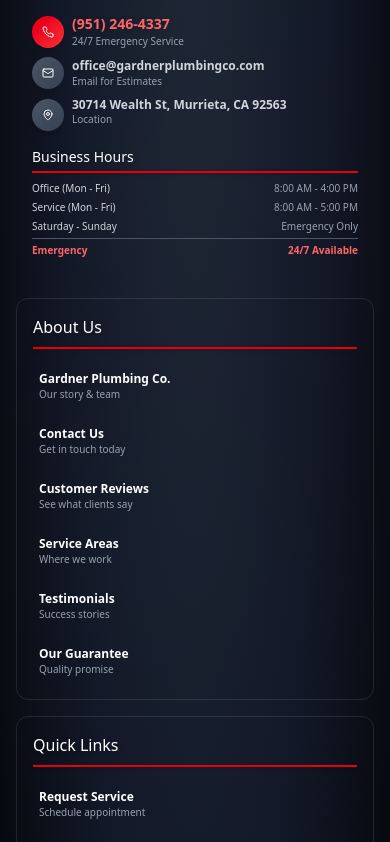
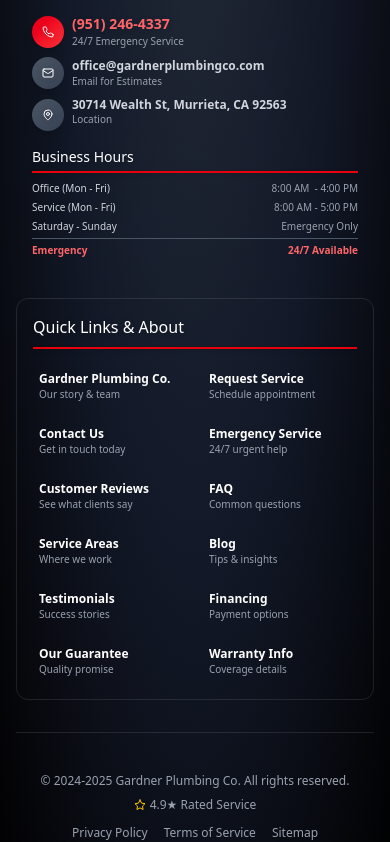
Before and after one commit to tdmgmrkt-arch/gardner-site-next, a Next.js app: page /privacy-policy in a window 390 px wide. Shown: the part 2879-3721 px from the top of the page. Built offline with nearby package versions, Linux system fonts and the light colour scheme.

Commit message:
footer changes

```diff
--- a/components/Footer.tsx
+++ b/components/Footer.tsx
@@ -10,7 +10,7 @@
 export function Footer() {
   const [email, setEmail] = useState("");
 
-  const handleNewsletterSubmit = (e: React.FormEvent) => {
+  const handleNewsletterSubmit = (e) => {
     e.preventDefault();
     console.log("Newsletter subscription:", email);
     setEmail("");
@@ -18,12 +18,7 @@
 
   return (
     <footer className="relative bg-cover bg-center bg-no-repeat">
-      {/* Dark overlay */}
-      <div className="absolute inset-0 bg-black/80"></div>
-
-      {/* Main Footer Content */}
-      <div className="relative z-10">
-        {/* Enhanced Premium Background */}
+      {/* Dark overlay and background */}
       <div
         className="absolute inset-0"
         style={{
@@ -33,8 +28,6 @@
           `,
         }}
       />
-
-        {/* Premium texture overlay */}
       <div
         className="absolute inset-0 opacity-10"
         style={{
@@ -46,10 +39,11 @@
         }}
       />
 
+      {/* Main Footer Content */}
       <div className="relative z-10 max-w-7xl mx-auto px-4 sm:px-6 lg:px-8 py-12 sm:py-16 animate-fade-in">
         {/* Main Footer Grid */}
         <div className="grid grid-cols-1 lg:grid-cols-12 gap-6 sm:gap-8 mb-8 sm:mb-12">
-            {/* Company Branding Section */}
+          {/* Company Branding Section (always visible) */}
           <div className="lg:col-span-5 lg:border-r lg:border-white/10 lg:pr-8">
             <div className="glassmorphism-dark rounded-xl sm:rounded-2xl p-4 sm:p-6 lg:p-8 shadow-luxury hover-lift transition-all duration-500">
               <img src={logo} alt="Gardner Plumbing Co." className="h-12 sm:h-14 w-auto mb-3 sm:mb-4 drop-shadow-lg" />
@@ -102,7 +96,7 @@
                 <div className="space-y-1 sm:space-y-1.5">
                   <div className="flex justify-between items-center">
                     <span className="text-gray-300 text-[10px] sm:text-xs">Office (Mon - Fri)</span>
-                      <span className="text-gray-400 text-[10px] sm:text-xs">8:00 AM  - 4:00 PM</span>
+                    <span className="text-gray-400 text-[10px] sm:text-xs">8:00 AM  - 4:00 PM</span>
                   </div>
                   <div className="flex justify-between items-center">
                     <span className="text-gray-300 text-[10px] sm:text-xs">Service (Mon - Fri)</span>
@@ -125,7 +119,67 @@
 
           {/* Navigation Links Section */}
           <div className="lg:col-span-7">
-              <div className="grid grid-cols-1 sm:grid-cols-2 md:grid-cols-3 gap-4 sm:gap-6 lg:gap-8 h-full">
+            {/* --- Mobile-only 'Quick Links & About' combined section --- */}
+            <div className="glassmorphism-dark rounded-xl sm:rounded-2xl p-4 sm:p-6 shadow-luxury hover-lift transition-all duration-500 border border-white/10 lg:hidden">
+              <h4 className="text-base sm:text-lg text-white mb-4 sm:mb-6 pb-2 sm:pb-3 border-b-2 border-red-600 drop-shadow-sm">
+                Quick Links & About
+              </h4>
+              <div className="grid grid-cols-2 gap-4 sm:gap-6">
+                {/* About Us Links */}
+                <ul className="space-y-3 sm:space-y-4">
+                  {[
+                    { name: "Gardner Plumbing Co.", desc: "Our story & team", link: "/about-us" },
+                    { name: "Contact Us", desc: "Get in touch today", link: "/contact-us" },
+                    { name: "Customer Reviews", desc: "See what clients say", link: "/reviews" },
+                    { name: "Service Areas", desc: "Where we work", link: "/about-us#service-area" },
+                    { name: "Testimonials", desc: "Success stories", link: "/reviews" },
+                    { name: "Our Guarantee", desc: "Quality promise", link: "/guarantee" },
+                  ].map((item, index) => (
+                    <li key={index}>
+                      <a
+                        href={item.link}
+                        className="group/link block p-1.5 sm:p-2 rounded-lg hover:bg-white/5 transition-all duration-300"
+                      >
+                        <div className="text-white text-xs sm:text-sm group-hover/link:text-red-400 transition-colors duration-300 font-medium">
+                          {item.name}
+                        </div>
+                        <div className="text-[10px] sm:text-xs text-gray-400 group-hover/link:text-gray-300 transition-colors duration-300">
+                          {item.desc}
+                        </div>
+                      </a>
+                    </li>
+                  ))}
+                </ul>
+                {/* Quick Links */}
+                <ul className="space-y-3 sm:space-y-4">
+                  {[
+                    { name: "Request Service", desc: "Schedule appointment", link: "/contact-us" },
+                    { name: "Emergency Service", desc: "24/7 urgent help", link: "/services/emergency-service" },
+                    { name: "FAQ", desc: "Common questions", link: "/frequently-asked-questions" },
+                    { name: "Blog", desc: "Tips & insights", link: "/blog" },
+                    { name: "Financing", desc: "Payment options", link: "/financing" },
+                    { name: "Warranty Info", desc: "Coverage details", link: "/warranty" },
+                  ].map((item, index) => (
+                    <li key={index}>
+                      <a
+                        href={item.link}
+                        className="group/link block p-1.5 sm:p-2 rounded-lg hover:bg-white/5 transition-all duration-300"
+                      >
+                        <div className="text-white text-xs sm:text-sm group-hover/link:text-red-400 transition-colors duration-300 font-medium">
+                          {item.name}
+                        </div>
+                        <div className="text-[10px] sm:text-xs text-gray-400 group-hover/link:text-gray-300 transition-colors duration-300">
+                          {item.desc}
+                        </div>
+                      </a>
+                    </li>
+                  ))}
+                </ul>
+              </div>
+            </div>
+
+            {/* --- Desktop-only Navigation Links Section --- */}
+            <div className="hidden lg:grid grid-cols-1 sm:grid-cols-2 md:grid-cols-3 gap-4 sm:gap-6 lg:gap-8 h-full">
               {/* About Us */}
               <div className="glassmorphism-dark rounded-xl sm:rounded-2xl p-4 sm:p-6 shadow-luxury hover-lift transition-all duration-500 border border-white/10">
                 <h4 className="text-base sm:text-lg text-white mb-4 sm:mb-6 pb-2 sm:pb-3 border-b-2 border-red-600 drop-shadow-sm">About Us</h4>
@@ -154,7 +208,6 @@
                   ))}
                 </ul>
               </div>
-
               {/* Quick Links */}
               <div className="glassmorphism-dark rounded-xl sm:rounded-2xl p-4 sm:p-6 shadow-luxury hover-lift transition-all duration-500 border border-white/10">
                 <h4 className="text-base sm:text-lg text-white mb-4 sm:mb-6 pb-2 sm:pb-3 border-b-2 border-red-600 drop-shadow-sm">Quick Links</h4>
@@ -183,17 +236,14 @@
                   ))}
                 </ul>
               </div>
-
               {/* Blog Teaser & Social */}
               <div className="sm:col-span-2 md:col-span-1 glassmorphism-dark rounded-xl sm:rounded-2xl p-4 sm:p-6 shadow-luxury hover-lift transition-all duration-500 border border-white/10">
                 <h4 className="text-base sm:text-lg text-white mb-4 sm:mb-6 pb-2 sm:pb-3 border-b-2 border-red-600 drop-shadow-sm">
                   From Our Blog
                 </h4>
-
                 <p className="text-gray-300 text-xs sm:text-sm mb-4 sm:mb-6 leading-relaxed">
                   Get expert plumbing tips, home maintenance advice, and industry insights from our latest blog posts.
                 </p>
-
                 <div className="mb-6 sm:mb-8">
                   <a
                     href="/blog"
@@ -202,8 +252,6 @@
                     Visit Our Blog
                   </a>
                 </div>
-
-                  {/* Social Media */}
                 <div className="mb-4 sm:mb-6">
                   <p className="text-white text-xs sm:text-sm mb-3 sm:mb-4 font-medium">Follow Us</p>
                   <div className="flex gap-2 sm:gap-3">
@@ -224,8 +272,6 @@
                     </a>
                   </div>
                 </div>
-
-                  {/* Emergency CTA */}
                 <div
                   className="relative overflow-hidden rounded-lg sm:rounded-xl p-3 sm:p-4 shadow-lg hover:shadow-xl transition-all duration-300 hover-lift"
                   style={{
@@ -285,7 +331,6 @@
           </div>
         </div>
       </div>
-      </div>
     </footer>
   );
 }
```
Lines whose indentation alone changed are shown as unchanged.
